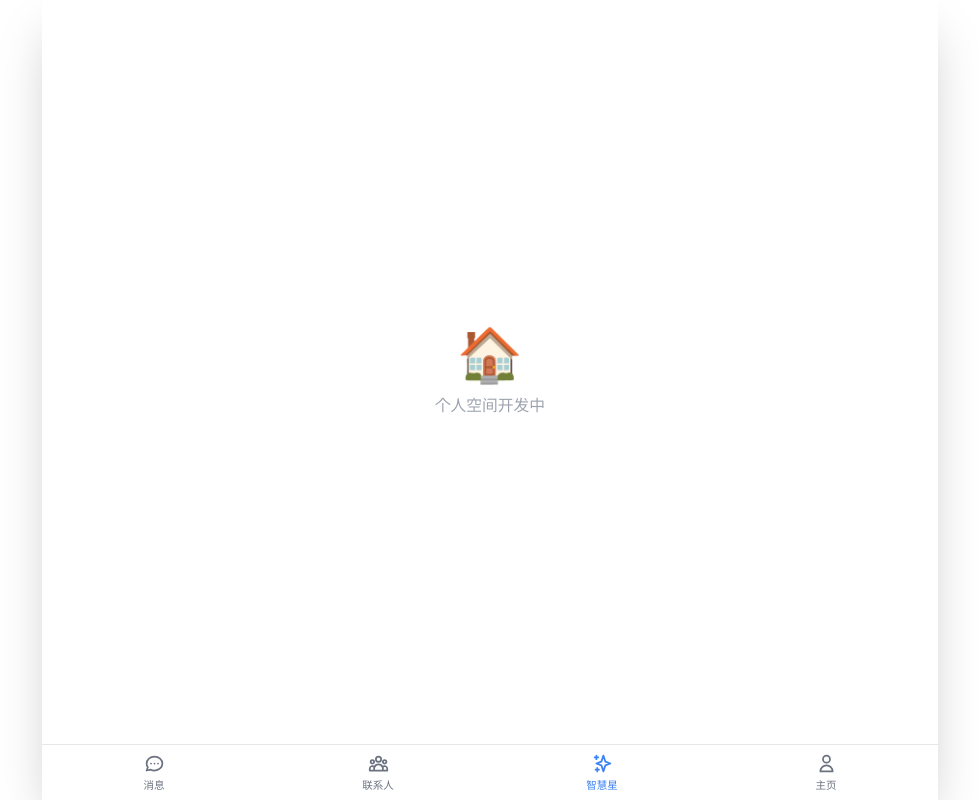
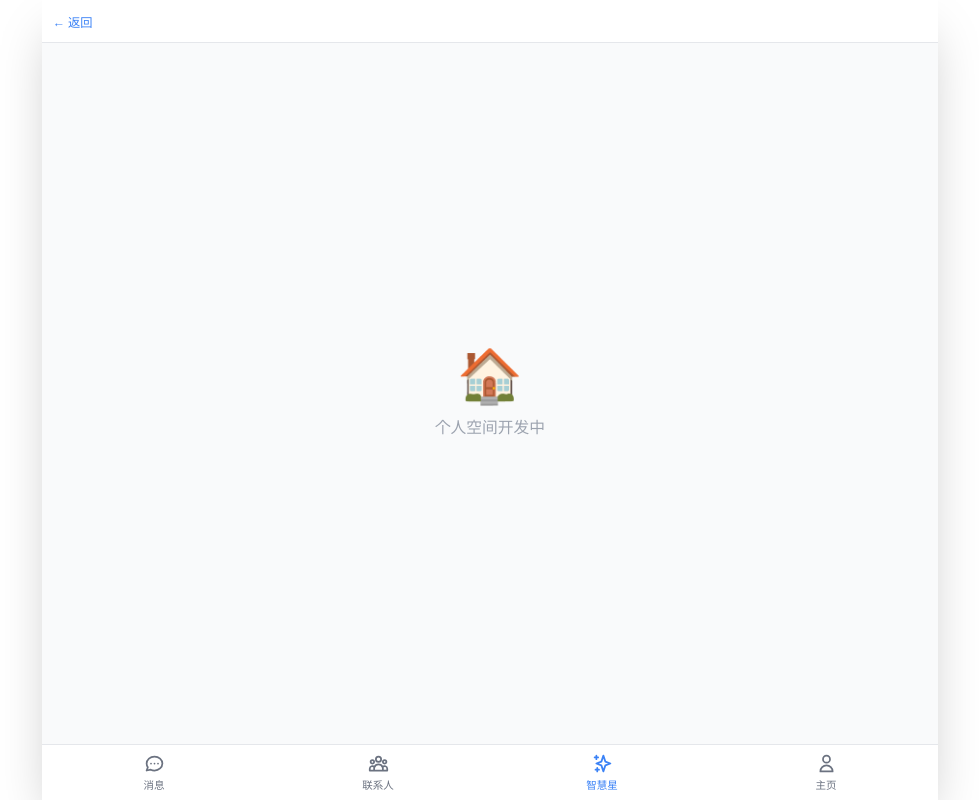
Before and after one commit to yangui88168/xianqu, a Next.js app in the folder clients/web/: page /zhihui/space in a window 1280 px wide. Shown: the whole page, without its empty margins (150-1129 px from the left). Built offline with nearby package versions, Linux system fonts and the light colour scheme; a small style sheet from the web is missing.

Commit message:
Update space.tsx

```diff
--- a/clients/web/pages/zhihui/space.tsx
+++ b/clients/web/pages/zhihui/space.tsx
@@ -1,9 +1,16 @@
+import Link from 'next/link';
+
 export default function Space() {
   return (
-    <div className="h-full flex items-center justify-center text-gray-400">
-      <div className="text-center">
-        <div className="text-6xl mb-4">🏠</div>
-        <p className="text-lg">个人空间开发中</p>
+    <div className="h-full flex flex-col bg-gray-50">
+      <div className="p-3 border-b bg-white">
+        <Link href="/zhihui" className="text-blue-500 text-sm">← 返回</Link>
+      </div>
+      <div className="flex-1 flex items-center justify-center text-gray-400">
+        <div className="text-center">
+          <div className="text-6xl mb-4">🏠</div>
+          <p className="text-lg">个人空间开发中</p>
+        </div>
       </div>
     </div>
   );
```
